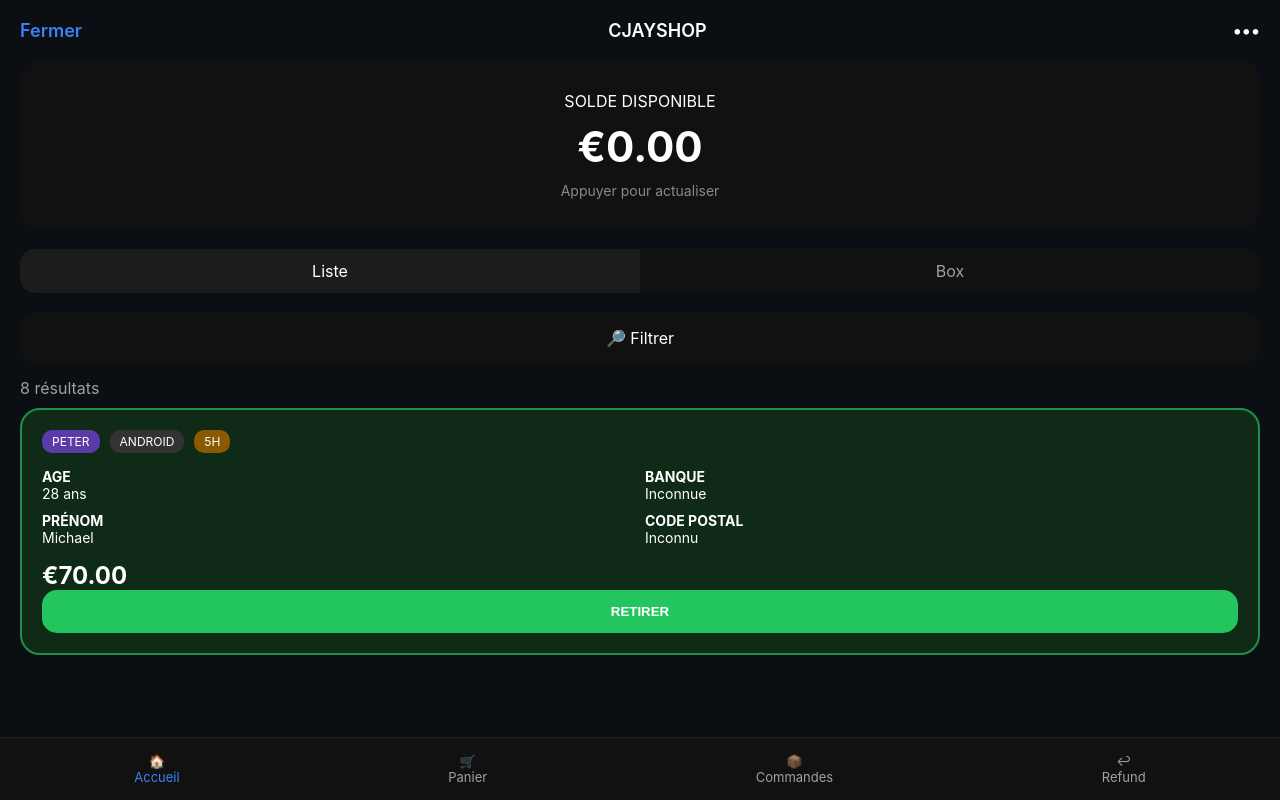
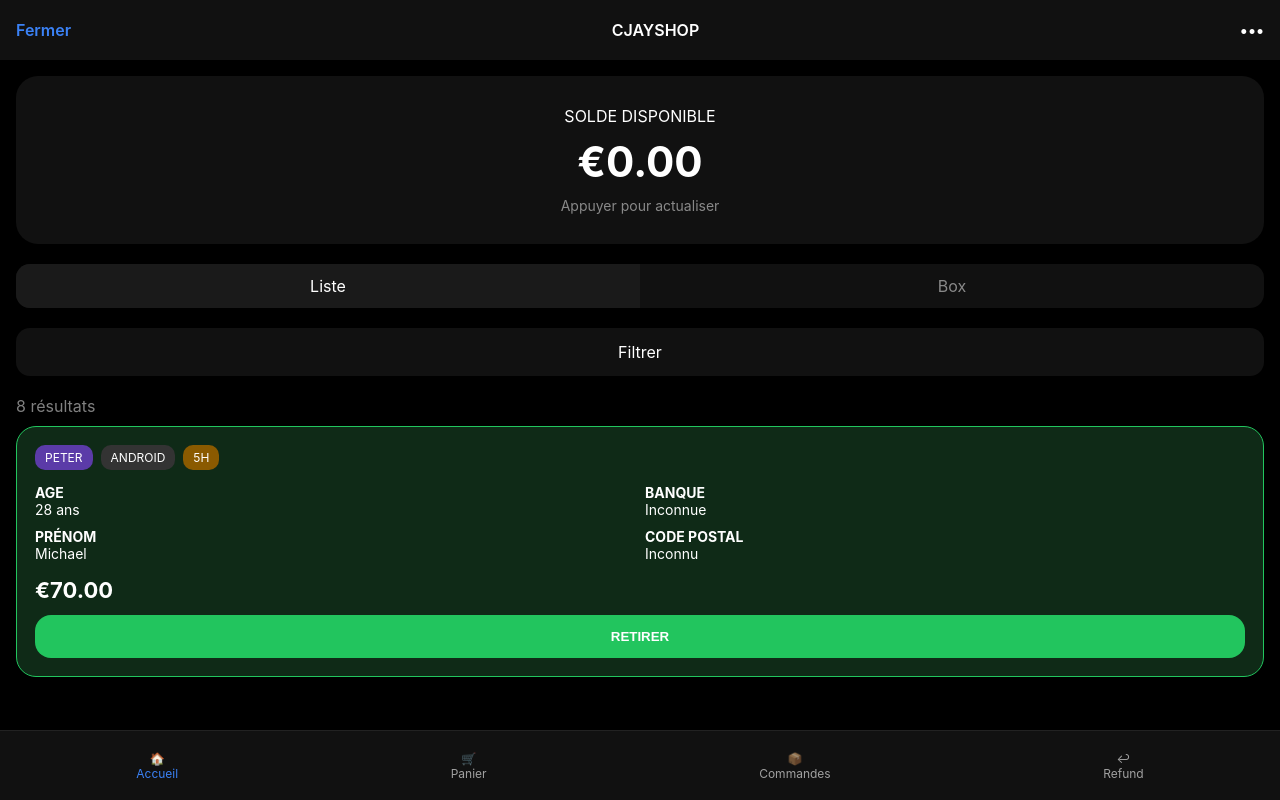
Before and after one commit to faracostakanan-art/cj-miniapp, a plain HTML site: page index.html in a window 1280 px wide. Both pictures are taken after a click on the button "🛒 Ouvrir la boutique". Drawn offline with Linux system fonts and the light colour scheme.

```diff
--- a/index.html
+++ b/index.html
@@ -3,36 +3,115 @@
 <head>
 <meta charset="UTF-8">
 <meta name="viewport" content="width=device-width, initial-scale=1.0">
-<title>CJAYSHOP</title>
+<title>CJBOT</title>
 
 <style>
+
+/* RESET */
+*{margin:0;padding:0;box-sizing:border-box;}
+
 body{
-margin:0;
 font-family:-apple-system,BlinkMacSystemFont,sans-serif;
-background:#0b0f14;
+background:radial-gradient(circle at top,#1e293b,#0b1220 70%);
 color:white;
 }
 
-.app{padding:20px 20px 100px 20px;}
+/* ================= HOME ================= */
 
-.topbar{
+.app{padding:24px;}
+
+.header{text-align:center;margin-bottom:40px;}
+
+.avatar{
+width:80px;height:80px;
+background:linear-gradient(135deg,#3b82f6,#2563eb);
+border-radius:50%;
+margin:auto;
+display:flex;
+align-items:center;
+justify-content:center;
+font-size:28px;
+font-weight:bold;
+}
+
+.card{
+background:rgba(255,255,255,0.05);
+backdrop-filter:blur(15px);
+border-radius:16px;
+padding:20px;
+margin-bottom:20px;
+border:1px solid rgba(255,255,255,0.08);
+}
+
+.balance{
 display:flex;
 justify-content:space-between;
-align-items:center;
-margin-bottom:20px;
 font-size:18px;
+}
+
+.amount{
+color:#3b82f6;
 font-weight:600;
 }
 
-.balance-card{
+.actions button{
+width:100%;
+padding:14px;
+margin-bottom:12px;
+border-radius:14px;
+border:none;
+background:linear-gradient(90deg,#3b82f6,#2563eb);
+color:white;
+font-size:16px;
+font-weight:600;
+cursor:pointer;
+}
+
+/* ================= SHOP SCREEN ================= */
+
+.shop-screen{
+position:fixed;
+inset:0;
+background:#000;
+display:none;
+flex-direction:column;
+}
+
+.shop-screen.active{
+display:flex;
+}
+
+.shop-header{
+height:60px;
+display:flex;
+align-items:center;
+justify-content:space-between;
+padding:0 16px;
 background:#111;
-border-radius:20px;
+font-weight:600;
+}
+
+.shop-header span{
+color:#3b82f6;
+cursor:pointer;
+}
+
+.shop-content{
+flex:1;
+overflow-y:auto;
+padding:16px;
+padding-bottom:90px;
+}
+
+.balance-shop{
+background:#111;
+border-radius:22px;
 padding:30px;
 text-align:center;
 margin-bottom:20px;
 }
 
-.balance-card h1{
+.balance-shop h1{
 font-size:42px;
 margin:10px 0;
 }
@@ -40,47 +119,47 @@
 .tabs{
 display:flex;
 background:#111;
-border-radius:15px;
+border-radius:14px;
 overflow:hidden;
 margin-bottom:20px;
 }
 
-.tabs div{
+.tab{
 flex:1;
+text-align:center;
 padding:12px;
-text-align:center;
-opacity:0.6;
+opacity:.5;
 }
 
-.tabs .active{
-background:#1c1c1c;
+.tab.active{
+background:#1a1a1a;
 opacity:1;
 }
 
 .filter{
 background:#111;
-padding:15px;
-border-radius:15px;
-margin-bottom:15px;
+border-radius:14px;
+padding:14px;
 text-align:center;
+margin-bottom:20px;
 }
 
 .product{
 background:#0f2a17;
-border:2px solid #1f8f4a;
+border:1.5px solid #22c55e;
 border-radius:20px;
-padding:20px;
+padding:18px;
 margin-bottom:20px;
 }
 
-.product-header{
+.badges{
 display:flex;
-gap:10px;
-margin-bottom:15px;
+gap:8px;
+margin-bottom:14px;
 }
 
 .badge{
-padding:4px 10px;
+padding:5px 10px;
 border-radius:10px;
 font-size:12px;
 }
@@ -89,123 +168,123 @@
 .gray{background:#333;}
 .orange{background:#8a5a00;}
 
-.product-grid{
+.grid{
 display:grid;
 grid-template-columns:1fr 1fr;
 gap:10px;
-margin:15px 0;
 font-size:14px;
+margin-bottom:15px;
 }
 
 .price{
-font-size:24px;
-font-weight:bold;
+font-size:22px;
+font-weight:700;
+margin-bottom:12px;
 }
 
-.withdraw-btn{
+.btn-green{
 background:#22c55e;
 border:none;
 padding:14px;
-border-radius:15px;
-color:white;
+width:100%;
+border-radius:16px;
+color:#fff;
 font-weight:600;
-width:100%;
 cursor:pointer;
 }
 
-.bottom-nav{
+.navbar{
 position:fixed;
 bottom:0;
 left:0;
 right:0;
+height:70px;
 background:#111;
 display:flex;
 justify-content:space-around;
-padding:15px 0;
+align-items:center;
 border-top:1px solid #222;
 }
 
-.bottom-nav div{
+.nav-item{
 text-align:center;
-font-size:13px;
-opacity:0.6;
+font-size:12px;
+opacity:.6;
 }
 
-.bottom-nav .active{
+.nav-item.active{
 opacity:1;
 color:#3b82f6;
 }
 
-button{
-cursor:pointer;
-}
-
-.hidden{display:none;}
-
 </style>
 </head>
-
 <body>
 
-<div id="home" class="app">
+<!-- ================= HOME (IDENTIQUE) ================= -->
 
-<div class="topbar">
-<div>CJAYSHOP</div>
+<div class="app">
+
+<div class="header">
+<div class="avatar">CJ</div>
+<h1>CJBOT</h1>
+<p>Boutique Premium Crypto</p>
 </div>
 
-<div class="balance-card">
-<div>Solde disponible</div>
-<h1>€0.00</h1>
-<div style="opacity:0.5;font-size:14px;">Appuyer pour actualiser</div>
+<div class="card balance">
+<span>Solde</span>
+<span class="amount">0.00€</span>
+</div>
+
+<div class="card">
+<h3>Programme fidélité</h3>
+<p>Pour chaque 500€ rechargés, recevez 90€ bonus.</p>
 </div>
 
 <div class="actions">
-<button onclick="openShop()" style="width:100%;padding:14px;border-radius:15px;border:none;background:#3b82f6;color:white;margin-bottom:10px;">
-🛒 Ouvrir la boutique
-</button>
-
-<button onclick="alert('Recharge')"
-style="width:100%;padding:14px;border-radius:15px;border:none;background:#2563eb;color:white;">
-💳 Recharger
-</button>
+<button onclick="openShop()">🛒 Ouvrir la boutique</button>
+<button>💳 Recharger</button>
+<button>📩 Support</button>
 </div>
 
 </div>
 
-<!-- BOUTIQUE -->
+<!-- ================= SHOP ================= -->
 
-<div id="shop" class="app hidden">
+<div id="shop" class="shop-screen">
 
-<div class="topbar">
-<div onclick="goHome()" style="color:#3b82f6;">Fermer</div>
+<div class="shop-header">
+<span onclick="closeShop()">Fermer</span>
 <div>CJAYSHOP</div>
 <div>•••</div>
 </div>
 
-<div class="balance-card">
+<div class="shop-content">
+
+<div class="balance-shop">
 <div>SOLDE DISPONIBLE</div>
 <h1>€0.00</h1>
-<div style="opacity:0.5;font-size:14px;">Appuyer pour actualiser</div>
+<div style="opacity:.5;font-size:14px;">Appuyer pour actualiser</div>
 </div>
 
 <div class="tabs">
-<div class="active">Liste</div>
-<div>Box</div>
+<div class="tab active">Liste</div>
+<div class="tab">Box</div>
 </div>
 
-<div class="filter">🔎 Filtrer</div>
+<div class="filter">Filtrer</div>
 
-<div style="margin-bottom:10px;opacity:0.6;">8 résultats</div>
+<div style="opacity:.5;margin-bottom:10px;">8 résultats</div>
 
 <div class="product">
 
-<div class="product-header">
+<div class="badges">
 <div class="badge purple">PETER</div>
 <div class="badge gray">ANDROID</div>
 <div class="badge orange">5H</div>
 </div>
 
-<div class="product-grid">
+<div class="grid">
 <div><strong>AGE</strong><br>28 ans</div>
 <div><strong>BANQUE</strong><br>Inconnue</div>
 <div><strong>PRÉNOM</strong><br>Michael</div>
@@ -214,33 +293,29 @@
 
 <div class="price">€70.00</div>
 
-<button class="withdraw-btn">RETIRER</button>
+<button class="btn-green">RETIRER</button>
 
 </div>
 
 </div>
 
-<!-- NAVBAR -->
+<div class="navbar">
+<div class="nav-item active">🏠<br>Accueil</div>
+<div class="nav-item">🛒<br>Panier</div>
+<div class="nav-item">📦<br>Commandes</div>
+<div class="nav-item">↩<br>Refund</div>
+</div>
 
-<div class="bottom-nav hidden" id="navbar">
-<div class="active">🏠<br>Accueil</div>
-<div>🛒<br>Panier</div>
-<div>📦<br>Commandes</div>
-<div>↩<br>Refund</div>
 </div>
 
 <script>
 
 function openShop(){
-document.getElementById("home").classList.add("hidden");
-document.getElementById("shop").classList.remove("hidden");
-document.getElementById("navbar").classList.remove("hidden");
+document.getElementById("shop").classList.add("active");
 }
 
-function goHome(){
-document.getElementById("shop").classList.add("hidden");
-document.getElementById("home").classList.remove("hidden");
-document.getElementById("navbar").classList.add("hidden");
+function closeShop(){
+document.getElementById("shop").classList.remove("active");
 }
 
 </script>
```
